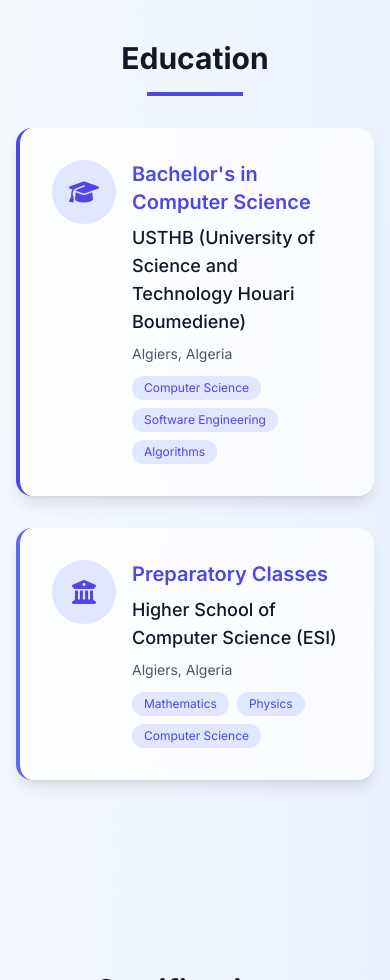
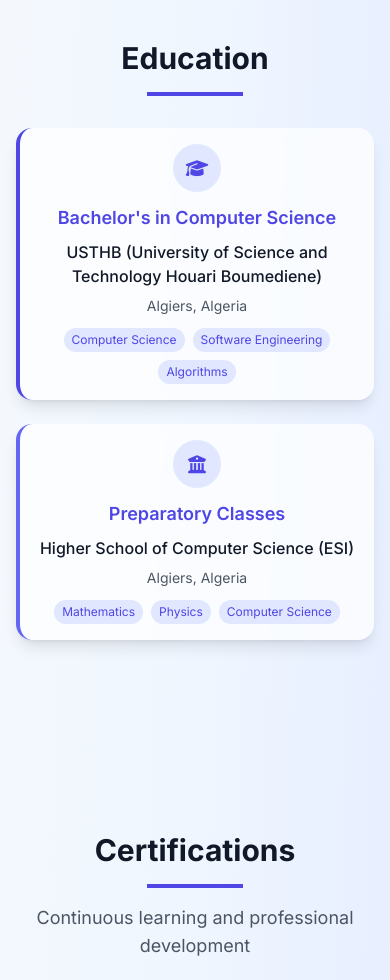
Before and after one commit to Mostafaben/mostafaben.github.io, a plain HTML site: page index.html in a window 390 px wide. Shown: the part 5560-6540 px from the top of the page. Drawn offline with nearby package versions, Linux system fonts and the light colour scheme.

Commit message:
Enhance education section layout in index.html for better responsiveness and visual appeal. Adjust padding, font sizes, and alignment for improved readability across devices.

```diff
--- a/index.html
+++ b/index.html
@@ -538,47 +538,47 @@
         <h2 class="text-3xl sm:text-4xl font-bold mb-4">Education</h2>
         <div class="w-24 h-1 bg-indigo-600 mx-auto"></div>
       </div>
-      <div class="grid md:grid-cols-2 gap-8">
+      <div class="grid grid-cols-1 md:grid-cols-2 gap-6 sm:gap-8">
         <div
-          class="bg-white/70 dark:bg-slate-800/70 backdrop-blur-sm rounded-2xl p-8 shadow-lg border-l-4 border-indigo-600">
-          <div class="flex items-start space-x-4">
+          class="bg-white/70 dark:bg-slate-800/70 backdrop-blur-sm rounded-2xl p-4 sm:p-6 lg:p-8 shadow-lg border-l-4 border-indigo-600">
+          <div class="flex flex-col sm:flex-row sm:items-start space-y-3 sm:space-y-0 sm:space-x-4">
             <div
-              class="w-16 h-16 bg-indigo-100 dark:bg-indigo-900 rounded-full flex items-center justify-center flex-shrink-0">
-              <i class="fas fa-graduation-cap text-2xl text-indigo-600"></i>
-            </div>
-            <div class="flex-1">
-              <h3 class="text-xl font-semibold text-indigo-600 mb-2">Bachelor's in Computer Science</h3>
-              <p class="text-lg font-medium mb-2">USTHB (University of Science and Technology Houari Boumediene)</p>
+              class="w-12 h-12 sm:w-16 sm:h-16 bg-indigo-100 dark:bg-indigo-900 rounded-full flex items-center justify-center flex-shrink-0 mx-auto sm:mx-0">
+              <i class="fas fa-graduation-cap text-lg sm:text-2xl text-indigo-600"></i>
+            </div>
+            <div class="flex-1 text-center sm:text-left">
+              <h3 class="text-lg sm:text-xl font-semibold text-indigo-600 mb-2">Bachelor's in Computer Science</h3>
+              <p class="text-base sm:text-lg font-medium mb-2">USTHB (University of Science and Technology Houari Boumediene)</p>
               <p class="text-sm text-gray-600 dark:text-gray-400 mb-3">Algiers, Algeria</p>
-              <div class="flex flex-wrap gap-2">
-                <span class="px-3 py-1 bg-indigo-100 dark:bg-indigo-900 text-indigo-600 text-xs rounded-full">Computer
+              <div class="flex flex-wrap gap-2 justify-center sm:justify-start">
+                <span class="px-2 sm:px-3 py-1 bg-indigo-100 dark:bg-indigo-900 text-indigo-600 text-xs rounded-full">Computer
                   Science</span>
-                <span class="px-3 py-1 bg-indigo-100 dark:bg-indigo-900 text-indigo-600 text-xs rounded-full">Software
+                <span class="px-2 sm:px-3 py-1 bg-indigo-100 dark:bg-indigo-900 text-indigo-600 text-xs rounded-full">Software
                   Engineering</span>
                 <span
-                  class="px-3 py-1 bg-indigo-100 dark:bg-indigo-900 text-indigo-600 text-xs rounded-full">Algorithms</span>
+                  class="px-2 sm:px-3 py-1 bg-indigo-100 dark:bg-indigo-900 text-indigo-600 text-xs rounded-full">Algorithms</span>
               </div>
             </div>
           </div>
         </div>
 
         <div
-          class="bg-white/70 dark:bg-slate-800/70 backdrop-blur-sm rounded-2xl p-8 shadow-lg border-l-4 border-indigo-500">
-          <div class="flex items-start space-x-4">
+          class="bg-white/70 dark:bg-slate-800/70 backdrop-blur-sm rounded-2xl p-4 sm:p-6 lg:p-8 shadow-lg border-l-4 border-indigo-500">
+          <div class="flex flex-col sm:flex-row sm:items-start space-y-3 sm:space-y-0 sm:space-x-4">
             <div
-              class="w-16 h-16 bg-indigo-100 dark:bg-indigo-900 rounded-full flex items-center justify-center flex-shrink-0">
-              <i class="fas fa-university text-2xl text-indigo-600"></i>
-            </div>
-            <div class="flex-1">
-              <h3 class="text-xl font-semibold text-indigo-600 mb-2">Preparatory Classes</h3>
-              <p class="text-lg font-medium mb-2">Higher School of Computer Science (ESI)</p>
+              class="w-12 h-12 sm:w-16 sm:h-16 bg-indigo-100 dark:bg-indigo-900 rounded-full flex items-center justify-center flex-shrink-0 mx-auto sm:mx-0">
+              <i class="fas fa-university text-lg sm:text-2xl text-indigo-600"></i>
+            </div>
+            <div class="flex-1 text-center sm:text-left">
+              <h3 class="text-lg sm:text-xl font-semibold text-indigo-600 mb-2">Preparatory Classes</h3>
+              <p class="text-base sm:text-lg font-medium mb-2">Higher School of Computer Science (ESI)</p>
               <p class="text-sm text-gray-600 dark:text-gray-400 mb-3">Algiers, Algeria</p>
-              <div class="flex flex-wrap gap-2">
+              <div class="flex flex-wrap gap-2 justify-center sm:justify-start">
                 <span
-                  class="px-3 py-1 bg-indigo-100 dark:bg-indigo-900 text-indigo-600 text-xs rounded-full">Mathematics</span>
+                  class="px-2 sm:px-3 py-1 bg-indigo-100 dark:bg-indigo-900 text-indigo-600 text-xs rounded-full">Mathematics</span>
                 <span
-                  class="px-3 py-1 bg-indigo-100 dark:bg-indigo-900 text-indigo-600 text-xs rounded-full">Physics</span>
-                <span class="px-3 py-1 bg-indigo-100 dark:bg-indigo-900 text-indigo-600 text-xs rounded-full">Computer
+                  class="px-2 sm:px-3 py-1 bg-indigo-100 dark:bg-indigo-900 text-indigo-600 text-xs rounded-full">Physics</span>
+                <span class="px-2 sm:px-3 py-1 bg-indigo-100 dark:bg-indigo-900 text-indigo-600 text-xs rounded-full">Computer
                   Science</span>
               </div>
             </div>
```
